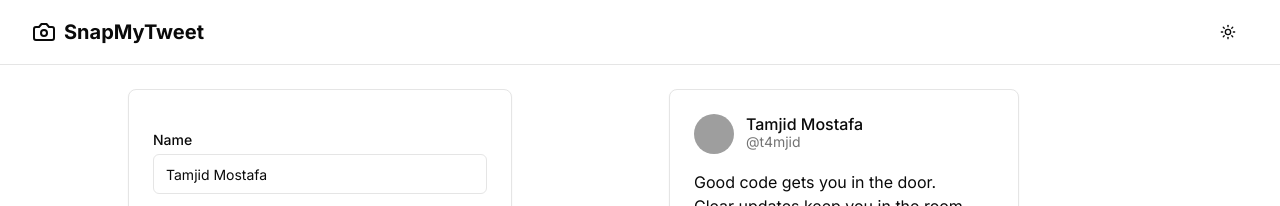
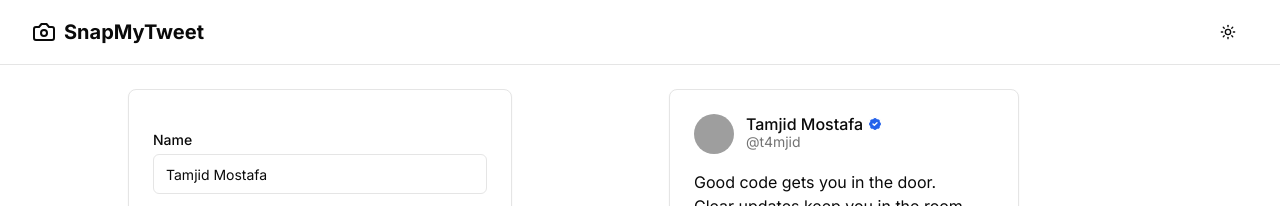
Before and after one commit to Tamjid-Mostafa/snapmytweet, a Next.js app: page / in a window 1280 px wide. Shown: the top 206 px of the page. Built offline with nearby package versions, Linux system fonts and the light colour scheme; grey boxes are pictures that could not be loaded.

Commit message:
Add Verified badge to TweetCard component

```diff
--- a/src/components/TweetCard.tsx
+++ b/src/components/TweetCard.tsx
@@ -1,5 +1,6 @@
 import { Card, CardContent } from "@/components/ui/card";
 import { format } from "date-fns";
+import { Verified } from "lucide-react";
 
 export default function TweetCard({
   name,
@@ -11,10 +12,10 @@
   bgColor,
   width,
 }: any) {
-    const formattedTimestamp =
-  timestamp instanceof Date && !isNaN(timestamp.getTime())
-    ? format(timestamp, 'hh:mm a · M/dd/yy')
-    : '';
+  const formattedTimestamp =
+    timestamp instanceof Date && !isNaN(timestamp.getTime())
+      ? format(timestamp, "hh:mm a · M/dd/yy")
+      : "";
 
   return (
     <Card
@@ -33,7 +34,10 @@
             <div className="w-10 h-10 rounded-full bg-muted" />
           )}
           <div>
-            <p className="font-medium leading-none">{name}</p>
+            <p className="font-medium leading-none flex items-center gap-1">
+              {name} <Verified className="h-4 w-4 text-white fill-blue-600" />
+            </p>
+
             <p className="text-sm text-muted-foreground">@{username}</p>
           </div>
         </div>
```
